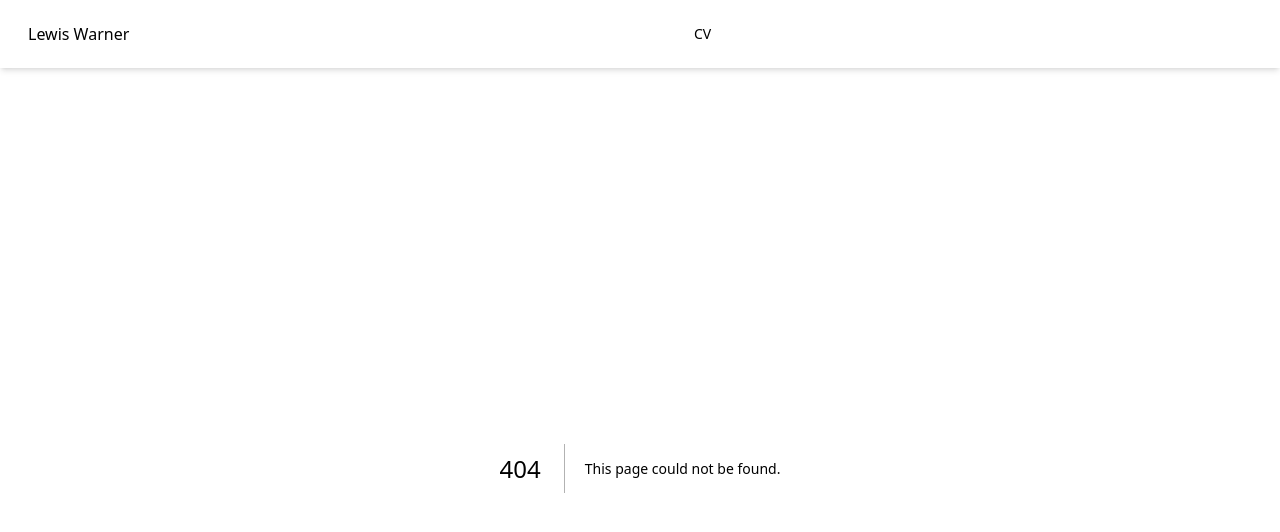
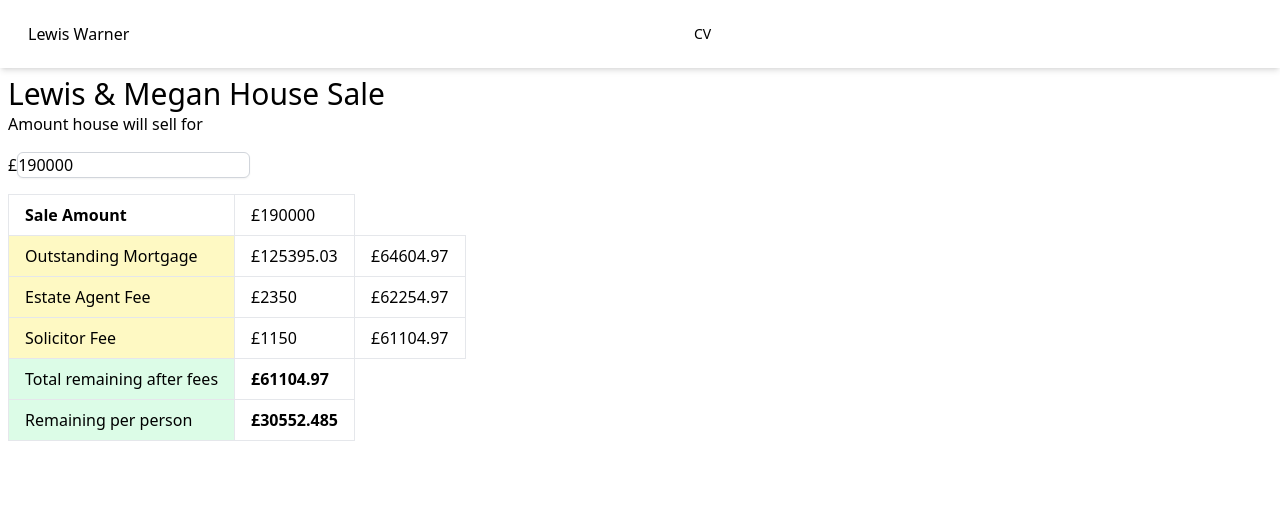
Before and after one commit to Warnster/personal-site, a Next.js app: page /house-sale in a window 1280 px wide. Before the commit this address had no page. Shown: the top 532 px of the page. Built offline with nearby package versions, Linux system fonts and the light colour scheme.

Commit message:
feat: added house sale information

```diff
--- a/pages/_app.tsx
+++ b/pages/_app.tsx
@@ -1,4 +1,4 @@
-import './globals.css';
+import  './globals.css';
 import * as React from 'react'
 import Head from 'next/head'
 import { Navbar } from '@/components/navbar';
--- /dev/null
+++ b/pages/house-sale/index.tsx
@@ -0,0 +1,58 @@
+import { useState } from "react";
+
+const HouseSale = () => {
+
+    const [saleAmount, setSaleAmount] = useState(190000);
+    const estateAgentFee = 2350;
+    const solicitorFee = 1150;
+    const outstandingMortgage = 125395.03;
+
+    const remaining = saleAmount - outstandingMortgage - estateAgentFee - solicitorFee;
+
+    return (
+        <div className="p-2">
+            <h1 className="text-3xl">Lewis & Megan House Sale</h1>
+            <label>Amount house will sell for</label>
+            <br />
+            £<input className="my-4 border border-gray-300 rounded-md shadow-sm focus:border-indigo-300 focus:ring focus:ring-indigo-200 focus:ring-opacity-50" type="string" value={saleAmount} onChange={(e) => setSaleAmount(Number(e.target.value))}/>
+
+
+            <table className="table-auto">
+                <tbody>
+                    <tr>
+                        <td className="border font-bold px-4 py-2">Sale Amount</td>
+                        <td className="border px-4 py-2">£{saleAmount}</td>
+                    </tr>
+                    <tr>
+                        <td className="border bg-yellow-100 px-4 py-2">Outstanding Mortgage</td>
+                        <td className="border px-4 py-2">£{outstandingMortgage}</td>
+                        <td className="border px-4 py-2">£{saleAmount - outstandingMortgage}</td>
+                    </tr>
+                    <tr>
+                        <td className="border bg-yellow-100 px-4 py-2">Estate Agent Fee</td>
+                        <td className="border px-4 py-2">£{estateAgentFee}</td>
+                        <td className="border px-4 py-2">£{saleAmount - outstandingMortgage - estateAgentFee}</td>
+                    </tr>
+                    <tr>
+                        <td className="border bg-yellow-100 px-4 py-2">Solicitor Fee</td>
+                        <td className="border px-4 py-2">£{solicitorFee}</td>
+                        <td className="border px-4 py-2">£{saleAmount - outstandingMortgage - estateAgentFee - solicitorFee}</td>
+                    </tr>
+                    <tr>
+                        <td className="border bg-green-100 px-4 py-2">Total remaining after fees</td>
+                        <td className="border font-bold px-4 py-2">£{remaining}</td>
+                    </tr>
+                    <tr>
+                        <td className="border bg-green-100 px-4 py-2">Remaining per person</td>
+                        <td className="border font-bold px-4 py-2">£{remaining / 2}</td>
+                    </tr>
+                </tbody>
+            </table>
+
+
+
+        </div>
+    )
+}
+
+export default HouseSale;
--- a/tailwind.config.js
+++ b/tailwind.config.js
@@ -1,6 +1,6 @@
 /** @type {import('tailwindcss').Config} */
 module.exports = {
-  content: ["./src/**/*.{js,ts,jsx,tsx}"],
+  content: ["./src/**/*.{js,ts,jsx,tsx}","./pages/**/*.{js,ts,jsx,tsx}"],
   theme: {
     extend: {
       colors: {
```
